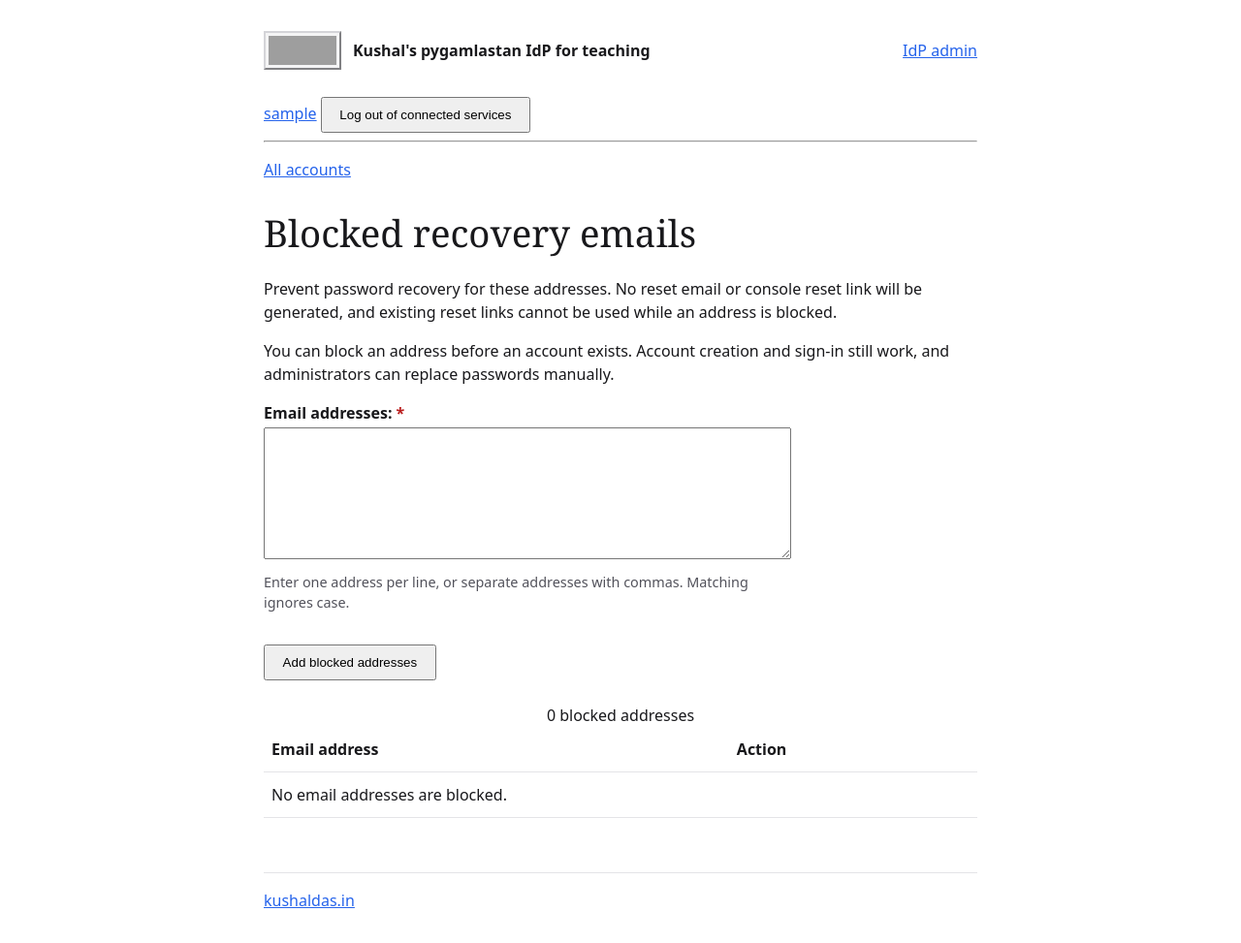
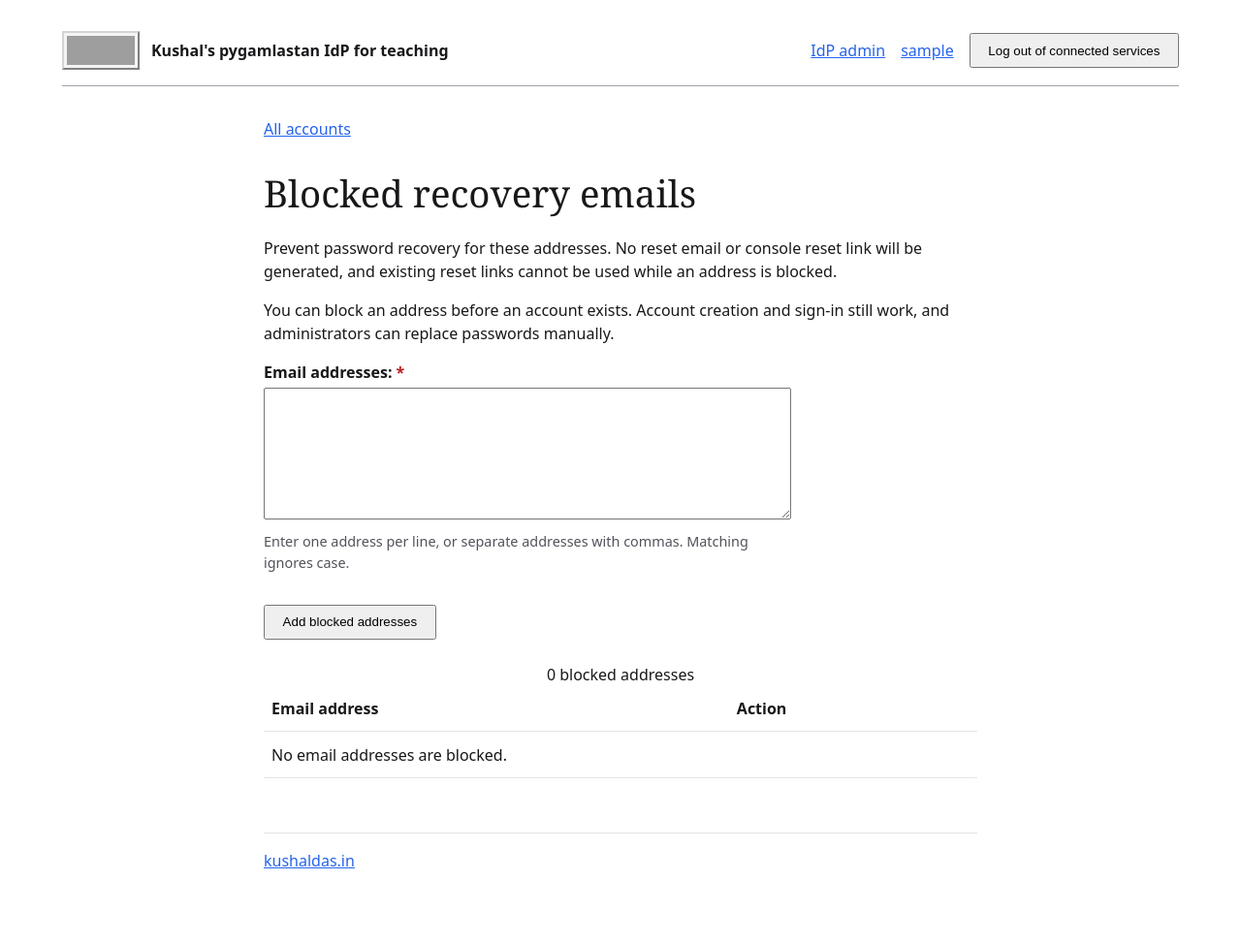
Before and after one commit to kushaldas/pygamlastan, a Django app: page /idp-admin/blocked-emails/ in a window 1280 px wide. Shown: the whole page at 97% size. After the commit the page ends 896 px from the top, so only its background shows below. Run offline with Django 5.2, Linux system fonts and the light colour scheme; the visitor is signed in with stand-in values (Sample User, id 1); data that the repository does not hold is empty; grey boxes are pictures that could not be loaded.

Commit message:
add: Django IdP administration and queued password recovery
Provide a staff-only account management UI with group editing, generated
passwords, and recovery email blocking. Add password reset pages using Django
tokens, shared SQLite quotas, and a background delivery queue to keep SMTP
work outside HTTP requests and database write transactions.

Configure SMTP and trusted proxies through environment variables, supervise
the recovery worker alongside Gunicorn, and update navigation and password
feedback. Include migrations, regression tests, and deployment documentation.

```diff
--- a/examples/django-idp/idp/templates/idp/base.html
+++ b/examples/django-idp/idp/templates/idp/base.html
@@ -5,7 +5,8 @@
   <meta name="viewport" content="width=device-width, initial-scale=1">
   <title>{% block title %}Kushal's pygamlastan IdP for teaching{% endblock %}</title>
   <style>
-    body { font-family: system-ui, sans-serif; max-width: 46rem; margin: 2rem auto; padding: 0 1rem; line-height: 1.5; color: #18181b; }
+    body { font-family: system-ui, sans-serif; max-width: 72rem; margin: 2rem auto; padding: 0 1rem; line-height: 1.5; color: #18181b; }
+    .page-content { max-width: 46rem; margin: 0 auto; }
     code, pre { background: #f4f4f5; padding: .1rem .3rem; border-radius: .2rem; word-break: break-all; }
     .card { border: 1px solid #e4e4e7; border-radius: .5rem; padding: 1rem; margin: 1rem 0; }
     a { color: #2563eb; }
@@ -13,12 +14,21 @@
     input, textarea { padding: .45rem; width: 100%; box-sizing: border-box; }
     button { padding: .55rem 1.1rem; margin-top: 1rem; cursor: pointer; }
     .err { color: #b91c1c; }
-    header { display: flex; flex-wrap: wrap; gap: .75rem 1rem; justify-content: space-between; align-items: center; }
-    .site-brand { display: flex; align-items: center; gap: .75rem; }
+    .site-header { display: flex; flex-wrap: wrap; gap: 1rem 1.5rem; align-items: center; padding-bottom: 1rem; margin-bottom: 2rem; border-bottom: 1px solid #a1a1aa; }
+    .site-brand { display: flex; flex: 1 1 26rem; min-width: 0; align-items: center; gap: .75rem; }
+    .account-nav { display: flex; flex-wrap: wrap; align-items: center; gap: .75rem 1rem; margin-left: auto; }
+    .account-nav a { overflow-wrap: anywhere; }
+    .account-nav form { margin: 0; }
+    .account-nav button { margin: 0; }
+    @media (max-width: 48rem) {
+      .site-brand { flex-basis: 100%; }
+      .account-nav { width: 100%; margin-left: 0; }
+    }
     .retro-home { display: inline-flex; flex-shrink: 0; padding: 3px; border: 2px outset #d4d4d8; background: #f4f4f5; }
     .retro-home:active { border-style: inset; }
     .retro-home img { display: block; width: 70px; height: 30px; }
-    footer { margin-top: 2rem; padding-top: 1rem; border-top: 1px solid #e4e4e7; }
+    .login-heading img { display: block; max-width: 100%; height: auto; }
+    footer { max-width: 46rem; margin: 2rem auto 0; padding-top: 1rem; border-top: 1px solid #e4e4e7; }
     .profile-heading { font-family: Georgia, serif; font-size: 2.4rem; font-weight: 400; margin-bottom: .5rem; }
     .profile-details { display: grid; grid-template-columns: minmax(6rem, 1fr) minmax(0, 3fr); gap: .6rem 1rem; padding: 1rem 0; border-block: 1px solid #e4e4e7; }
     .profile-details dt { color: #52525b; }
@@ -44,18 +54,22 @@
   </style>
 </head>
 <body>
-  <header>
+  <header class="site-header">
     <span class="site-brand">
       <a class="retro-home" href="{% url 'idp:index' %}"><img src="https://blob.gifcities.org/gifcities/WFK6P4IAS6OXPXZX3TFLYNIAFMGWVF6G.gif" width="70" height="30" alt="Home"></a>
       <strong>Kushal's pygamlastan IdP for teaching</strong>
     </span>
     {% if user.is_authenticated %}
-      {% if user.is_staff %}<a href="{% url 'idp_admin:users' %}">IdP admin</a>{% endif %}
-      <span><a href="{% url 'idp:profile' %}">{{ user.get_username }}</a> <form method="post" action="{% url 'idp:logout' %}" style="display:inline">{% csrf_token %}<button type="submit">Log out of connected services</button></form></span>
+      <nav class="account-nav" aria-label="Account">
+        {% if user.is_staff %}<a href="{% url 'idp_admin:users' %}">IdP admin</a>{% endif %}
+        <a href="{% url 'idp:profile' %}">{{ user.get_username }}</a>
+        <form method="post" action="{% url 'idp:logout' %}">
+          {% csrf_token %}<button type="submit">Log out of connected services</button>
+        </form>
+      </nav>
     {% endif %}
   </header>
-  <hr>
-  {% block content %}{% endblock %}
+  <div class="page-content">{% block content %}{% endblock %}</div>
   <footer><a href="https://kushaldas.in">kushaldas.in</a></footer>
 </body>
 </html>
--- a/examples/django-idp/idp/templates/idp/login.html
+++ b/examples/django-idp/idp/templates/idp/login.html
@@ -1,7 +1,8 @@
 {% extends "idp/base.html" %}
+{% load static %}
 {% block title %}Log in &middot; pygamlastan SAML IdP{% endblock %}
 {% block content %}
-<h1>Log in</h1>
+<h1 class="login-heading"><img src="{% get_static_prefix %}idp/login1.gif" width="269" height="154" alt="Log in"></h1>
 {% if pending %}
   <p>A Service Provider is requesting authentication. Sign in to continue.</p>
 {% endif %}
```
Also changed, not shown: examples/django-idp/idp/static/idp/login1.gif (added).
